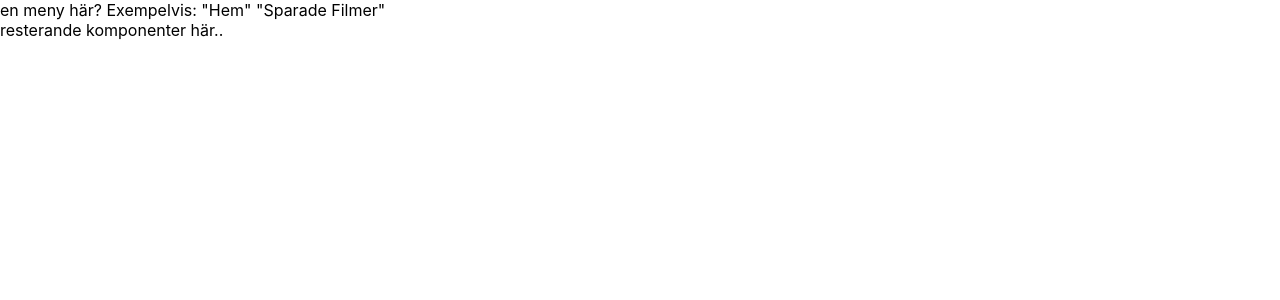
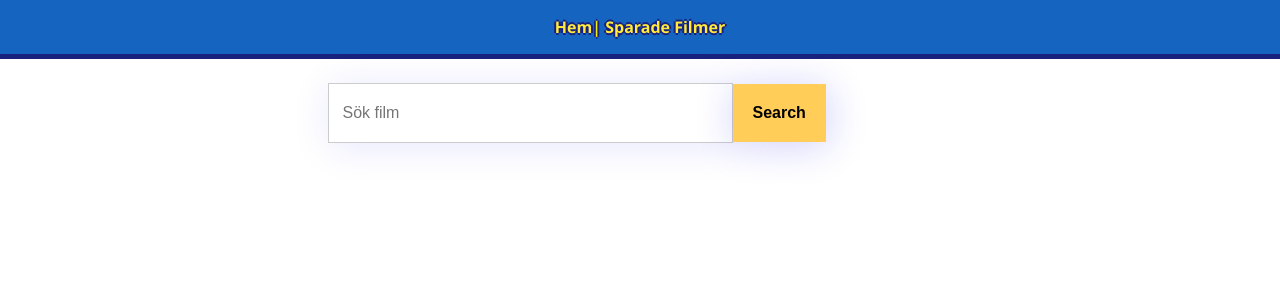
Before and after one commit to zadama/movieapp-project, a React (Create React App) app: page / in a window 1280 px wide. Shown: the top 300 px of the page. Built offline with nearby package versions, Linux system fonts and the light colour scheme.

Commit message:
Get data from API, routes correctly and displays results.

```diff
--- a/package.json
+++ b/package.json
@@ -8,6 +8,7 @@
     "@testing-library/user-event": "^7.1.2",
     "react": "^16.13.1",
     "react-dom": "^16.13.1",
+    "react-router-dom": "^5.2.0",
     "react-scripts": "3.4.1"
   },
   "scripts": {
--- a/src/App.css
+++ b/src/App.css
@@ -0,0 +1,110 @@
+header{
+  background: rgb(21, 101, 192);
+  color: yellow;
+  padding: 1rem 0px;
+  text-align: center;
+  margin-bottom: 1.5rem;
+  border-bottom: 5px solid rgb(25, 34, 124);
+  text-shadow: rgb(25, 34, 124) -2px 0px, rgb(25, 34, 124) 0px 2px, rgb(25, 34, 124) 2px 0px, rgb(25, 34, 124) 0px -2px;
+
+}
+
+nav a{
+  color: rgb(255, 235, 59);
+  text-decoration: none;
+  font-weight: bold;
+
+}
+
+.main-container{
+  display: flex;
+  flex-flow: column wrap;
+  align-items: center;
+  max-width: 1250px;
+  margin: 0 auto;
+}
+
+.search-form{
+  display: flex;
+    flex-flow: column wrap;
+    width: 50%;
+}
+
+.search-input{
+  outline: none;
+    border: 1px solid #ccc!important;
+    width: 60%;
+    height: 58px;
+    font-size: 16px;
+    font-weight: 300;
+    color: #000;
+    box-shadow: 2px 4px 40px rgba(19,15,235,.1);
+    padding: 0px 14px;
+  }
+
+.search-button{
+  background-color: #ffcd58!important;
+    border-color: #ffcd58!important;
+    color: #000;
+    font-weight: 700;
+    font-size: 16px;
+    box-shadow: 2px 4px 40px rgba(19,15,235,.2);
+    border: initial;
+    border-color: #ffcd58;
+
+    padding: 12px 20px;
+    height: 58px;
+}
+
+.movies-container{
+  display: flex;
+  flex-flow: row wrap;
+  justify-content: space-between;
+}
+
+.movie-card:last-of-type {
+  margin-right: auto;
+  margin-left: 10px;
+}
+
+
+.movie-card{
+  display: flex;
+  flex-flow: column wrap;
+  margin-bottom: 10px;
+  flex: 0 0 32%;
+
+
+
+  border: 0.6px solid black;
+
+  box-shadow: inset 0 0 10px #000000;
+
+  box-shadow: 0 -10px 30px rgba(0, 0, 0, 0.4);
+  border-top-left-radius: 5px;
+  border-top-right-radius: 5px;
+
+
+  line-height: 1.8;
+
+  transition: all .5s ease;
+}
+
+.movie-card:hover {
+  transform: translate3D(0,-1px,0) scale(1.03); /* move up slightly and zoom in */
+  transition: all .4s ease; /* zoom in */
+  cursor: pointer;
+
+  margin-bottom: 20px;
+  margin-top: 10px;
+
+}
+
+.movie-card img{
+  width: 100%;
+  max-height: 300px;
+}
+
+.movie-description{
+  padding: 0.8rem;
+}
--- a/src/App.js
+++ b/src/App.js
@@ -1,14 +1,35 @@
-import React from 'react';
+import React, {useState} from 'react';
 import './App.css';
+
+import Home from  "./Home"
+import MoviePage from  "./MoviePage"
+import SavedMoviesPage from  "./SavedMoviesPage"
 import Layout from "./layout"
 
+import {BrowserRouter,Route,Switch} from "react-router-dom"
+
 function App() {
+
+
+
   return (
-    <Layout>
+   <BrowserRouter>
 
-        resterande komponenter här..
+    <Switch>
 
-    </Layout>
+    <Route path="/" exact component={Home} />
+    <Route  path="/saved-movies" exact component={SavedMoviesPage} />
+    <Route  path="/movie/:id" exact component={MoviePage} />
+
+    <Route  path="/" render={ () =>
+        <Layout>
+          <h1 style={{marginTop:"20px", textAlign:"center"}}>404</h1>
+        </Layout>
+    } />
+
+    </Switch>
+
+   </BrowserRouter>
   );
 }
 
--- /dev/null
+++ b/src/Home.js
@@ -0,0 +1,61 @@
+import React,{useState} from "react"
+import Layout from "./layout"
+import Search from "./Search"
+import MoviesList from "./MoviesList"
+
+const Home = ()=>{
+
+
+    const [movies, setMovies] = useState([]);
+    const [isLoading,setIsLoading] =  useState(false);
+
+
+    const searchUpdate = (searchField)=>{
+
+      setIsLoading(true);
+
+      fetch("https://api.themoviedb.org/3/search/movie?api_key=d1426caae4746a010983a3dbcf8acc35&query=" + searchField + "&page=1&include_adult=false")
+        .then(res => res.json())
+        .then(
+          (data) => {
+            setIsLoading(false);
+            setMovies(data.results);
+          },
+
+          (error) => {
+          }
+        )
+
+      /*
+        {
+              cards.sort((a, b) => a.nationalPokedexNumber - b.nationalPokedexNumber).map((user, i) => {
+              return (
+                  <Card
+                      key={i}
+                      id={cards[i].id}
+                      name={cards[i].name}
+                      image={cards[i].imageUrl}
+                      nationalPokedexNumber={cards[i].nationalPokedexNumber}
+                      saveCard={saveCard}
+                  />
+                  );
+              })
+          }*/
+    }
+    return(
+        <Layout>
+
+        <Search updateSearch={searchUpdate}/>
+
+        {isLoading ? "":
+
+          <MoviesList moviesList={movies} />
+         }
+
+
+      </Layout>
+    )
+}
+
+
+export default Home;
--- /dev/null
+++ b/src/Movie.js
@@ -0,0 +1,39 @@
+import React from 'react';
+import {Link, useHistory} from "react-router-dom"
+
+const Movie = ({theMovie})=>{
+    const history = useHistory();
+    const baseImageURL = "https://image.tmdb.org/t/p/w300"
+
+    const showMovie = (id)=>{
+
+        history.push("/movie/" + id);
+
+    }
+
+    return(
+        <div  onClick={()=>showMovie(theMovie.id)} className="movie-card">
+
+                            {theMovie.poster_path ? (
+                             <img src={ baseImageURL + theMovie.poster_path} alt={theMovie.original_title}></img>
+
+                         ) : (
+                            <span style={{width:"100%", height:"300px"}}>
+                             <p style={{fontSize:"3.7rem", textAlign:"center"}}>{theMovie.original_title.substr(0, 1)}</p>
+                            </span>
+                             )}
+
+
+                                  <div className="movie-description">
+                                  <h2 style={{fontWeight:"bold"}}> {theMovie.original_title} </h2>
+                                <p> {theMovie.overview} </p>
+
+                                  </div>
+
+
+                              </div>
+    )
+
+}
+
+export default Movie;
--- /dev/null
+++ b/src/MoviePage.js
@@ -0,0 +1,42 @@
+import React,{useEffect,useState} from 'react';
+import Layout from "./layout";
+
+import { useRouteMatch,Link } from 'react-router-dom';
+
+
+const MoviePage = ()=>{
+    const match = useRouteMatch();
+    useEffect(()=>{
+
+
+        fetch("https://api.themoviedb.org/3/movie/" + match.params.id + "/videos?api_key=d1426caae4746a010983a3dbcf8acc35&language=en-US" )
+        .then(res => res.json())
+        .then(
+          (data) => {
+
+
+            //
+
+          },
+
+          (error) => {
+          }
+        )
+
+
+
+    },[match.params.id])
+
+    return(
+        <Layout >
+          <div>{match.params.id}</div>
+          <div>Vi gör nytt API-anrop för att hämta mer info enskilde filmen här</div>
+          <div>plus gör det möjligt för användaren att spara filmen till localstorage</div>
+
+
+        </Layout>
+    )
+
+}
+
+export default MoviePage;
--- /dev/null
+++ b/src/MoviesList.js
@@ -0,0 +1,30 @@
+import React,{useEffect} from 'react';
+import Movie from "./Movie";
+
+const MoviesList = (props)=>{
+
+
+//props.moviesLis.sort((a, b) => b.vote_average - a.vote_average).
+    return(
+       <div className="movies-container">
+
+            {
+                props.moviesList.map((movie, i) => {
+                    return (
+                            <React.Fragment key={i}>
+                        {movie.overview.length < 50 ? null:
+
+                            <Movie theMovie={movie} />
+                            }
+
+                    </React.Fragment>
+                        );
+                    })
+            }
+
+       </div>
+    )
+
+}
+
+export default MoviesList;
--- /dev/null
+++ b/src/SavedMoviesPage.js
@@ -0,0 +1,16 @@
+import React from 'react';
+import Layout from "./layout";
+
+const SavedMoviesPage = ()=>{
+
+    return(
+        <Layout >
+          <div>Här kan vi vi återanvända movieslist/movie komponenter, dock ska data som skickas till komponenterna</div>
+          <div>hämtas från localstorage, dvs., i denna komponent/page hämtar vi localstorage data.</div>
+
+        </Layout>
+    )
+
+}
+
+export default SavedMoviesPage;
--- /dev/null
+++ b/src/Search.js
@@ -0,0 +1,49 @@
+import React, {useState} from 'react';
+
+const Search =({updateSearch} ) =>{
+    const [search, setSearch] = useState('');
+
+    const handleSearchChange = event => {
+        setSearch(event.currentTarget.value);
+      };
+
+
+      const handleSubmit = e => {
+        e.preventDefault();
+
+        if(search ===''){
+            return;
+        }
+
+        updateSearch(search);
+
+        setSearch("");
+
+      };
+
+  return (
+
+        <form
+          className="search-form"
+          onSubmit={handleSubmit}
+        >
+          <div>
+            <input
+              placeholder="Sök film"
+              className="search-input"
+              name="movie"
+              type="text"
+              onChange={handleSearchChange}
+              value={search}
+            ></input>
+            <button type="submit" className="search-button">
+              Search
+            </button>
+          </div>
+        </form>
+
+
+  );
+}
+
+export default Search;
--- a/src/index.css
+++ b/src/index.css
@@ -7,7 +7,7 @@ html {
 body {
   margin: 0;
   padding: 0;
-  font-family: -apple-system, BlinkMacSystemFont, 'Segoe UI', 'Roboto', 'Oxygen',
+  font-family: 'Segoe UI', 'Roboto', 'Oxygen',
     'Ubuntu', 'Cantarell', 'Fira Sans', 'Droid Sans', 'Helvetica Neue',
     sans-serif;
   -webkit-font-smoothing: antialiased;
--- a/src/layout.js
+++ b/src/layout.js
@@ -1,11 +1,15 @@
 import React from 'react';
-
+import {Link} from "react-router-dom"
 const Layout = ({children})=>{
 
     return(
         <main className="layout-container">
           <header>
-            en meny här? Exempelvis: "Hem"  "Sparade Filmer"
+            <nav>
+                <Link to="/"> Hem</Link>
+                    |
+                <Link to="/saved-movies"> Sparade Filmer</Link>
+            </nav>
           </header>
 
         <div className="main-container">
```
Also changed, not shown: 1 other file (tests, documents, lock files or other folders).
